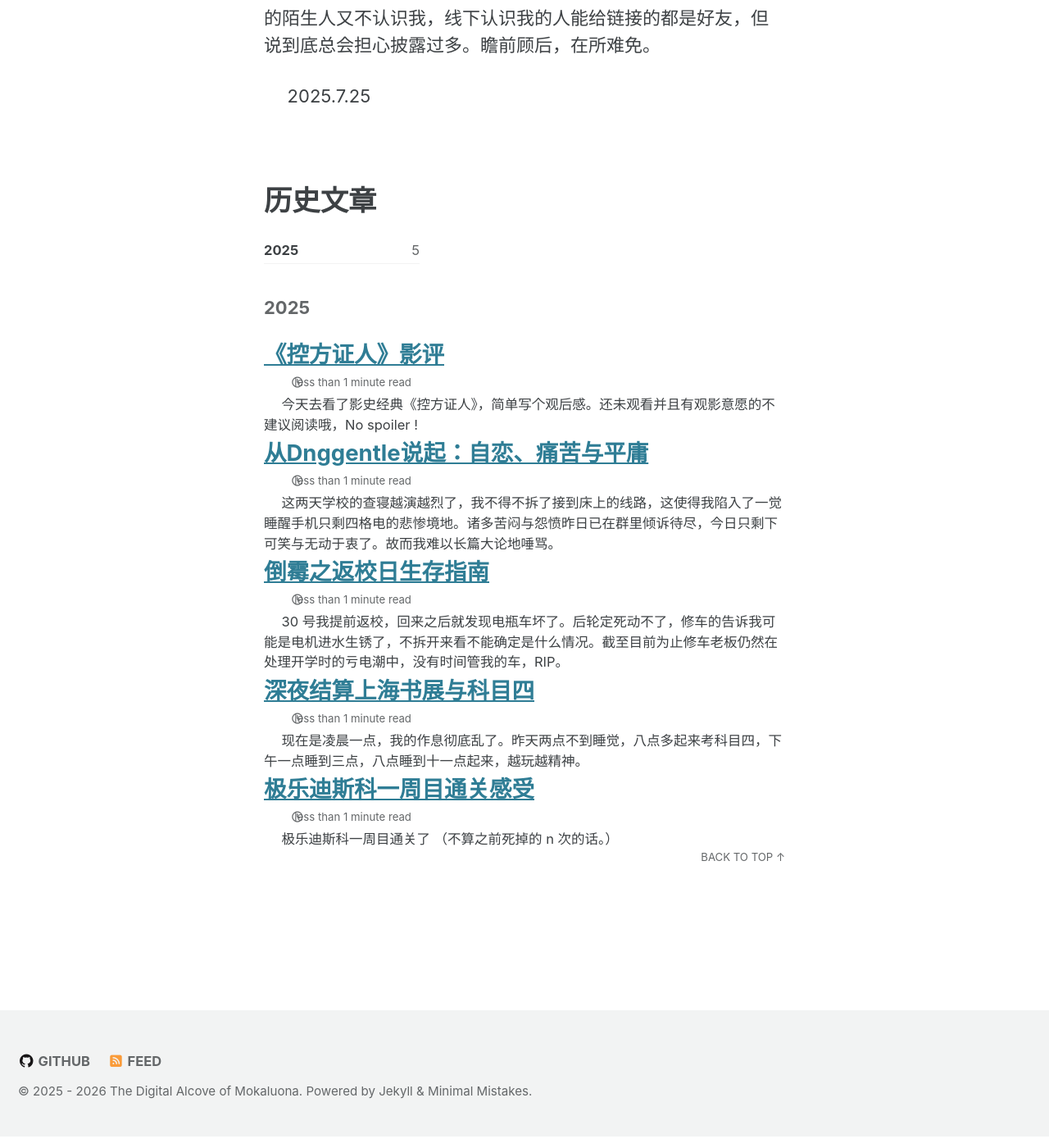
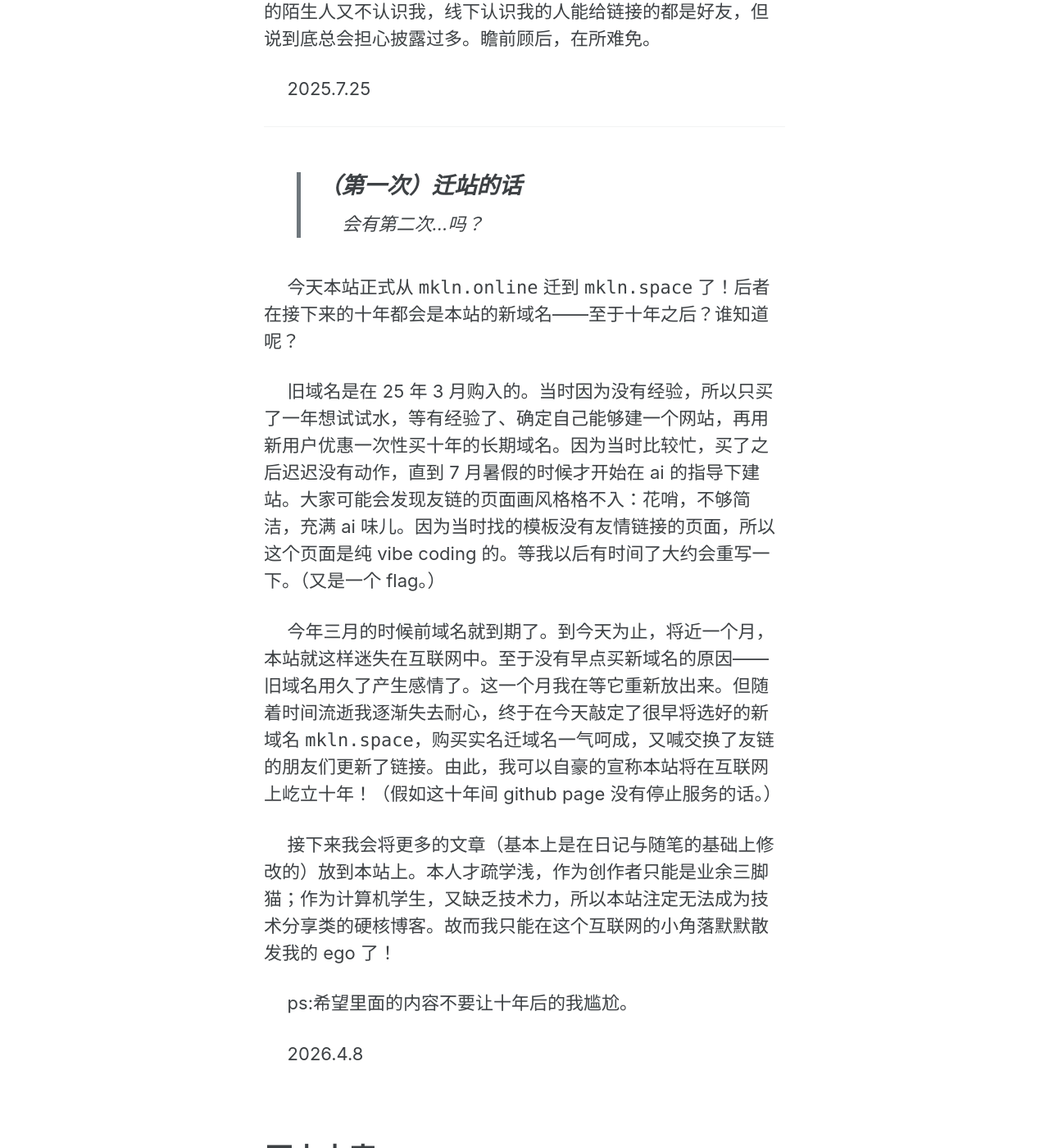
Before and after one commit to mokaluona/mkln.github.io, a Jekyll site: the page built from about.md, in a window 1280 px wide and 1400 px high, scrolled down 1891 px. Shown: the whole window at 82% size. Built offline with Jekyll 4.4.1, drawn with Linux system fonts in a browser that asks for light colours; cached includes are drawn as plain includes.

Commit message:
更新about，新增'迁站的话'

```diff
--- a/about.md
+++ b/about.md
@@ -19,7 +19,7 @@ permalink: /about/
 - 写东西
 
 > ## 为什么搭网站？
-- 因为很酷
+因为很酷
 
 > ## 建站的话
 
@@ -37,6 +37,23 @@ permalink: /about/
 
 2025.7.25
 
+---
+> ## （第一次）迁站的话
+会有第二次...吗？
+
+今天本站正式从 `mkln.online` 迁到 `mkln.space` 了！后者在接下来的十年都会是本站的新域名——至于十年之后？谁知道呢？
+
+旧域名是在 25 年 3 月购入的。当时因为没有经验，所以只买了一年想试试水，等有经验了、确定自己能够建一个网站，再用新用户优惠一次性买十年的长期域名。因为当时比较忙，买了之后迟迟没有动作，直到 7 月暑假的时候才开始在 ai 的指导下建站。大家可能会发现友链的页面画风格格不入：花哨，不够简洁，充满 ai 味儿。因为当时找的模板没有友情链接的页面，所以这个页面是纯 vibe coding 的。等我以后有时间了大约会重写一下。（又是一个 flag。）
+
+今年三月的时候前域名就到期了。到今天为止，将近一个月，本站就这样迷失在互联网中。至于没有早点买新域名的原因——旧域名用久了产生感情了。这一个月我在等它重新放出来。但随着时间流逝我逐渐失去耐心，终于在今天敲定了很早将选好的新域名 `mkln.space`，购买实名迁域名一气呵成，又喊交换了友链的朋友们更新了链接。由此，我可以自豪的宣称本站将在互联网上屹立十年！（假如这十年间 github page 没有停止服务的话。）
+
+接下来我会将更多的文章（基本上是在日记与随笔的基础上修改的）放到本站上。本人才疏学浅，作为创作者只能是业余三脚猫；作为计算机学生，又缺乏技术力，所以本站注定无法成为技术分享类的硬核博客。故而我只能在这个互联网的小角落默默散发我的 ego 了！
+
+ps:希望里面的内容不要让十年后的我尴尬。
+
+2026.4.8
+
+
 <br>
 # 历史文章
 
```
Also changed, not shown: _posts/迁站的话.md (added, +9 -0 lines), _posts/Hello World.md (line endings or trailing spaces).
